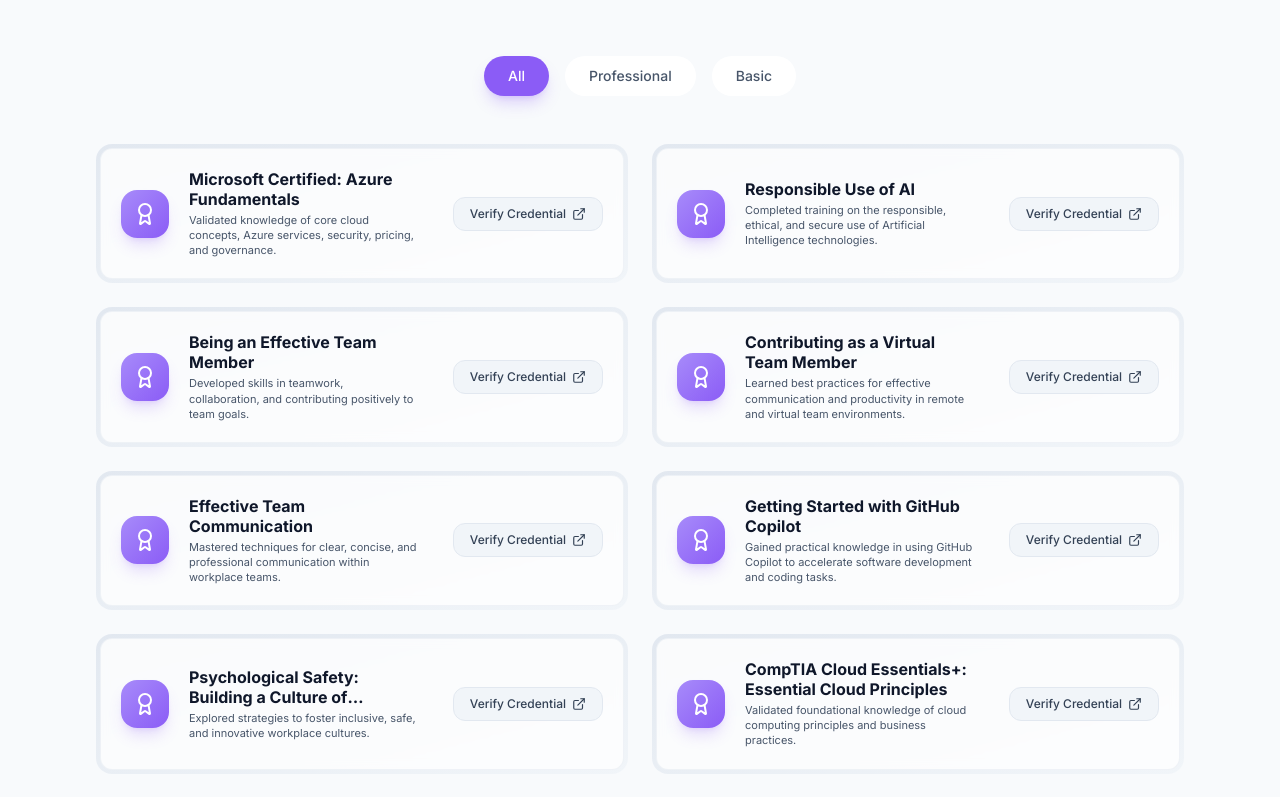
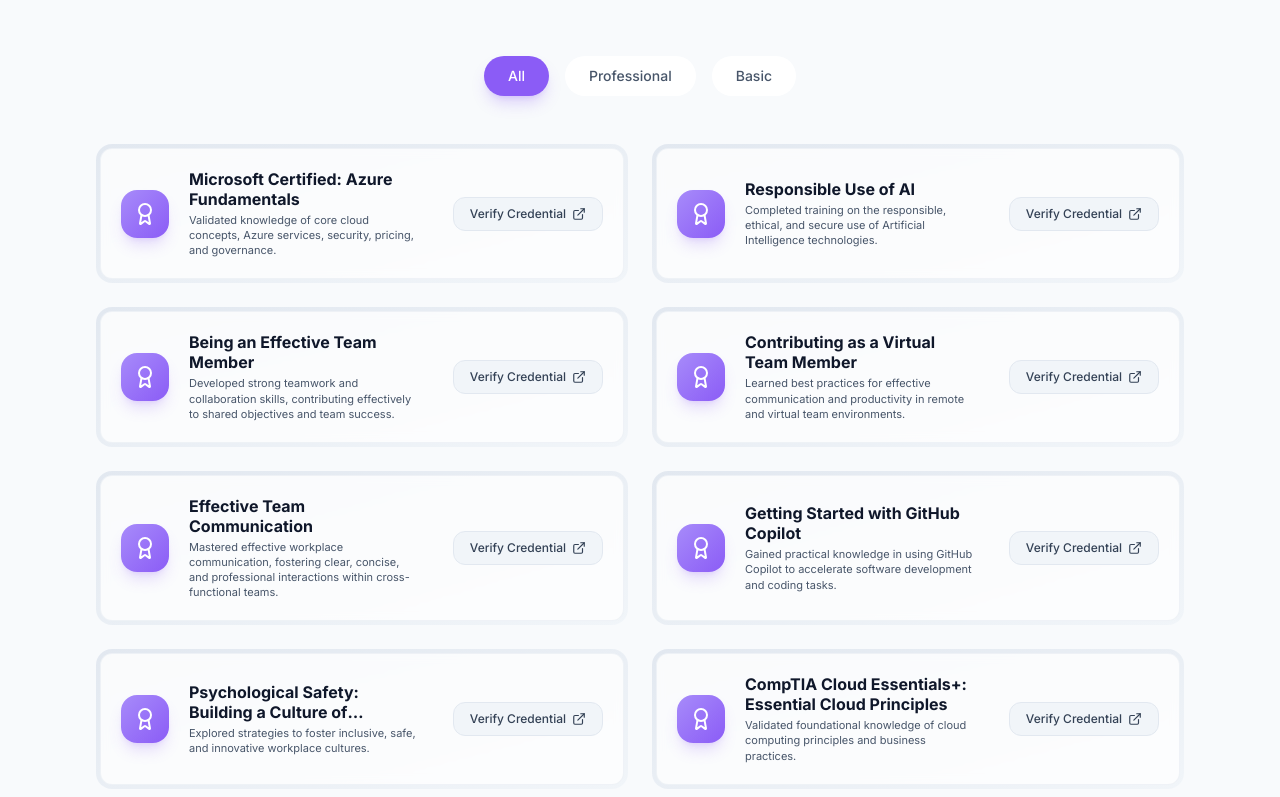
Before and after one commit to rclynn/my-portfolio, a React (Vite) app: page /certifications in a window 1280 px wide. Shown: the part 390-1187 px from the top of the page. Built offline with nearby package versions, Linux system fonts and the light colour scheme.

Commit message:
Update certification descriptions for Effective Team Member and Communication

```diff
--- a/src/data/portfolioData.js
+++ b/src/data/portfolioData.js
@@ -140,7 +140,7 @@
   {
     title: 'Being an Effective Team Member',
     issuer: 'Professional Certification',
-    description: 'Developed skills in teamwork, collaboration, and contributing positively to team goals.',
+    description: 'Developed strong teamwork and collaboration skills, contributing effectively to shared objectives and team success.',
     link: '/certifications/Being an Effective Team Member.png',
     category: 'Basic',
   },
@@ -154,7 +154,7 @@
   {
     title: 'Effective Team Communication',
     issuer: 'Professional Certification',
-    description: 'Mastered techniques for clear, concise, and professional communication within workplace teams.',
+    description: 'Mastered effective workplace communication, fostering clear, concise, and professional interactions within cross-functional teams.',
     link: '/certifications/Effective Team Communication.png',
     category: 'Basic',
   },
```
